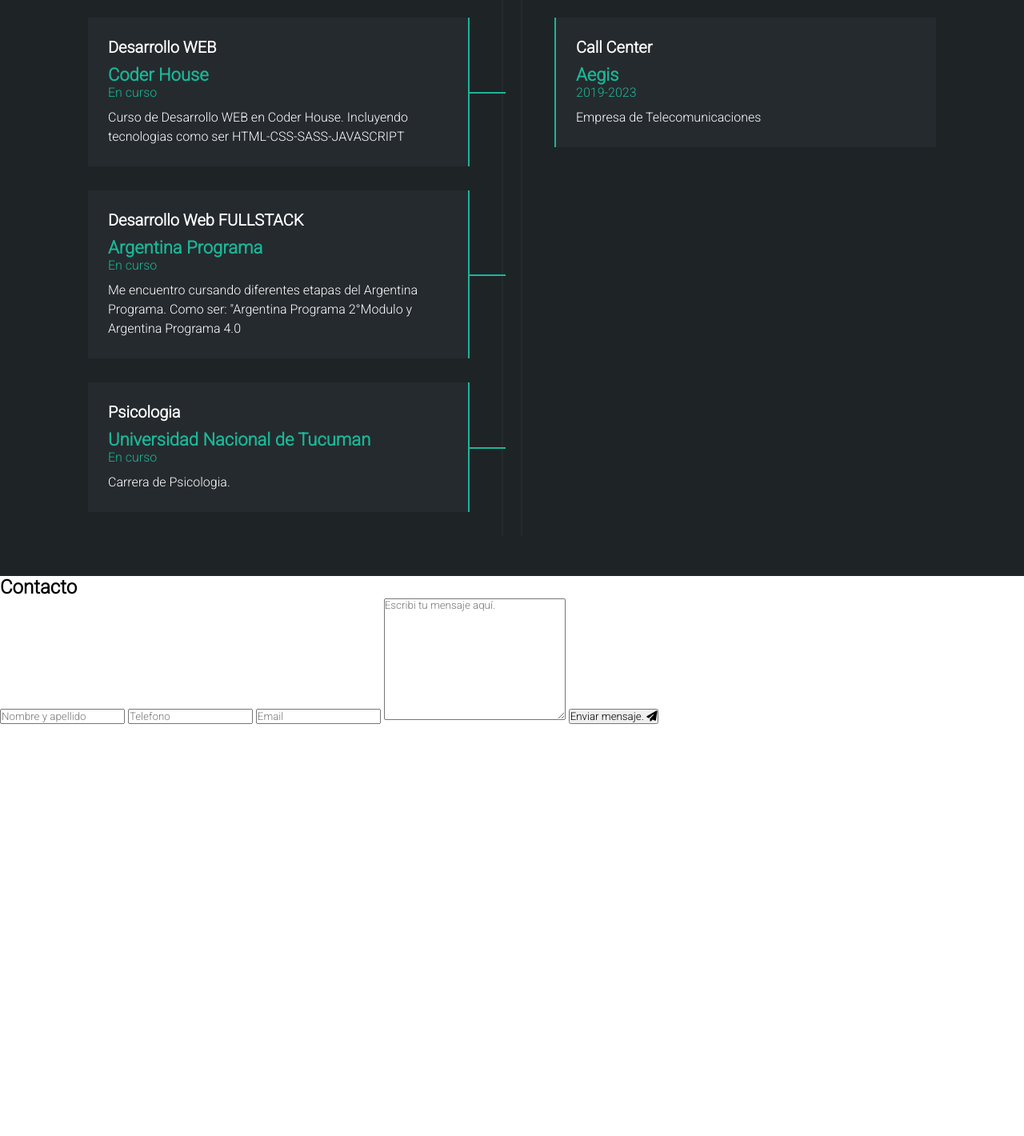
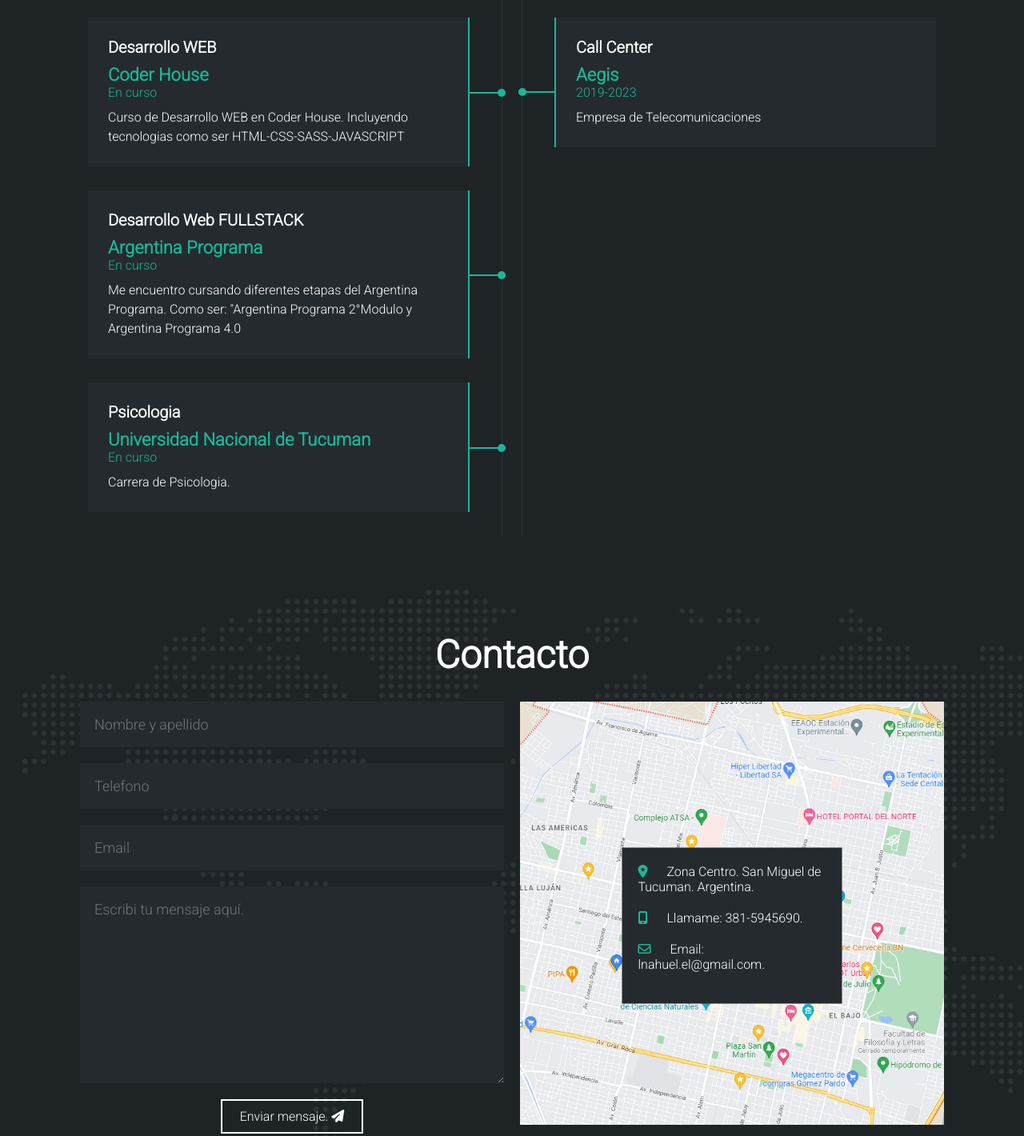
Before and after one commit to liNahuel/FrontEnd-ArgentinaPrograma, a website: page index.html in a window 1280 px wide. Shown: the part 2130-3550 px from the top of the page at 80% size. Before the commit the page ends 3035 px from the top, so only its background shows below. Drawn offline with Linux system fonts and the light colour scheme.

Commit message:
Agregamos cambios al proyecto

```diff
--- a/index.html
+++ b/index.html
@@ -255,7 +255,25 @@
             </button>
             </div>
             <!-- Mapa-->
-            <div class="fila_col"></div>
+            <div class="fila_col">
+                <img src="./img/lugar.png" alt="San Miguel de Tucuman">
+                <div class="info">
+                    <ul>
+                        <li>
+                            <i class="fa-solid fa-location-dot"></i>
+                            Zona Centro. San Miguel de Tucuman. Argentina.
+                        </li>
+                        <li>
+                            <i class="fa-solid fa-mobile-screen-button"></i>
+                            Llamame: 381-5945690.
+                        </li>
+                        <li>
+                            <i class="fa-regular fa-envelope"></i>
+                            Email: lnahuel.el@gmail.com.
+                        </li>
+                    </ul>
+                </div>
+            </div>
         </div>
         </div>
     </section>
--- a/scss/header/_header.scss
+++ b/scss/HeaderFooter/_header.scss
@@ -1,4 +1,4 @@
-/* MENU */
+/* MENU HEADER*/
 .contenedor_header{
     background:#F8EDE3;
     position: fixed;
--- a/scss/misc/_variables.scss
+++ b/scss/misc/_variables.scss
@@ -5,5 +5,24 @@
 $color_main:linear-gradient(to top, rgba(30,35,38,.8), rgba(30,35,38,1));
 $color_btn:linear-gradient(to right, #84fab0 0%, #8fd3f4 51%, #84fab0 100%);
 
-//
+
+//Mixins
+@mixin sizeh2{
+    font-size: 48px;
+    text-align: center;
+    padding: 20px 0;
+}
+@mixin button1{
+    cursor: pointer;
+    background-color: transparent;
+    border:2px solid #fff;
+    display: block;
+    width: fit-content;
+    margin: 20px auto;
+    padding: 10px 22px;
+    font-size: 16px;
+    color: #fff;
+    position: relative;
+    z-index: 10;
+}
 //Animaciones
--- a/scss/pages/_aboutme.scss
+++ b/scss/pages/_aboutme.scss
@@ -7,9 +7,7 @@
         max-width: 1100px;
         margin: auto;
         & h2{
-            font-size: 48px;
-            text-align: center;
-            padding: 20px 0;
+            @include sizeh2;
         }
         & p{
             font-size: 22px;
@@ -67,17 +65,7 @@
             }
     }
     & button{
-        cursor: pointer;
-        background-color: transparent;
-        border: 2px solid #fff;
-        width: fit-content;
-        display: block;
-        margin: 20px auto;
-        padding: 10px 22px;
-        position: relative;
-        color: #fff;
-        z-index: 10;
-        font-size: 16px;
+    @include button1;
         & .overlay{
         position: absolute;
         top: 0;
--- /dev/null
+++ b/scss/pages/_contacto.scss
@@ -0,0 +1,72 @@
+// ESTA ES MI PAGINA DE CONTACTO
+.contacto{
+    background-image: url(/img/contacto_bg.png);
+    background-color: #1e2326;
+    color: #fff;
+    padding: 50px 0;
+    .contenedor_seccion{
+    max-width: 1100px;
+    margin: auto;
+    }
+    h2{
+        @include sizeh2;
+    }
+    .fila{
+        display: flex;
+    }
+    .fila_col{
+        width: 50%;
+        position: relative;
+        padding: 10px;
+    & input,  textarea{
+        display: block;
+        width: 100%;
+        padding: 18px;
+        border: none;
+        margin-bottom: 20px;
+        background-color: #252A2E;
+        color: #fff;
+        font-size: 18px;
+    }
+    img{
+        width: 100%
+    }
+    .info{
+        position: absolute;
+        top: 50%;
+        background-color: #252A2E;
+        padding: 20px;
+        max-width: 350px;
+        left: 50%;
+        transform: translate(-50%, -50%);
+        ul{
+            li{
+                margin-bottom: 20px;
+                i{
+                    color: #1cb698;
+                    display: inline-block;
+                    margin-right:20px;
+                }
+            }
+        }
+    }
+
+    }
+    & button{
+        @include button1;
+            & .overlay{
+            position: absolute;
+            top: 0;
+            left: 0;
+            width: 0;
+            height: 100%;
+            background: #1cb698;
+            z-index: -1;
+            transition: 1s;
+            }
+            &:hover .overlay{
+                width: 100%;
+            }
+        }
+
+}
--- a/scss/pages/_curriculum.scss
+++ b/scss/pages/_curriculum.scss
@@ -8,9 +8,7 @@
         margin: auto;
     }
     h2{
-        font-size: 48px;
-        text-align: center;
-        padding: 20px 0;
+        @include sizeh2;
     }
     .fila{
         display: flex;
@@ -61,6 +59,35 @@
                 position: absolute;
                 right: -47px;
                 z-index: 5;
+                .circuloi{
+                    display: block;
+                    height: 10px;
+                    width: 10px;
+                    border-radius: 50%;
+                    background-color: #1cb698;
+                    float: right;
+                    position: relative;
+                    bottom: 4px;
+                }
+            }
+            .conectord{
+                height: 2px;
+                background-color: #1cb698;
+                width: 47px;
+                top: 57%;
+                position: absolute;
+                left: -47px;
+                z-index: 5;
+                .circulod{
+                    display: block;
+                    height: 10px;
+                    width: 10px;
+                    border-radius: 50%;
+                    background-color: #1cb698;
+                    float: left;
+                    position: relative;
+                    bottom: 4px;
+                }
             }
         }
         .izq{
--- a/scss/styles.scss
+++ b/scss/styles.scss
@@ -5,7 +5,8 @@
 @import "./misc/_reset";
 
 //Header y Footer.
-@import "./header/_header";
+@import "./HeaderFooter/footer";
+@import "./HeaderFooter/header";
 
 //Variables
 @import "./misc/variables";
@@ -15,3 +16,4 @@
 @import "./pages/aboutme";
 @import "./pages/skills";
 @import "./pages/curriculum";
+@import "./pages/contacto";
```
Also changed, not shown: css/styles.css, img/contacto_bg.png (added), img/lugar.png (added), scss/HeaderFooter/_footer.scss (added).
